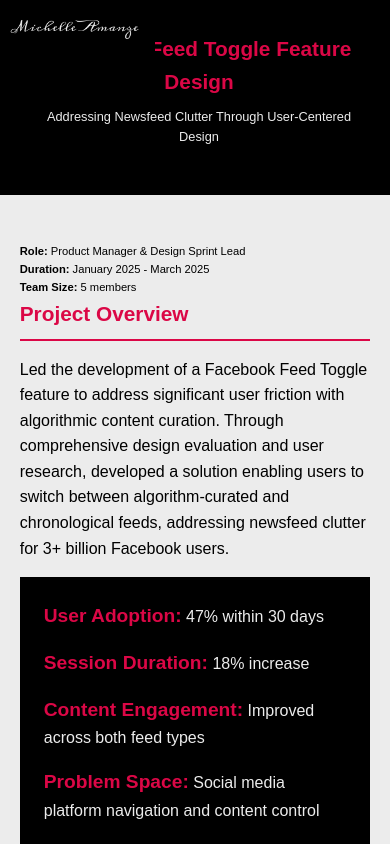
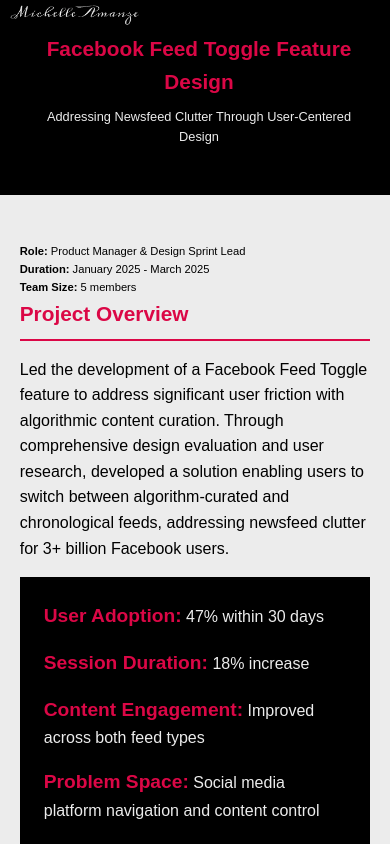
Before and after one commit to Munchy-Mich/My-Portfolio, a plain HTML site: page project3.html in a window 390 px wide. Shown: the top 844 px of the page. Drawn offline with Linux system fonts and the light colour scheme.

Commit message:
Updated Logo

```diff
--- a/project3.html
+++ b/project3.html
@@ -274,7 +274,7 @@
 
       .logo img {
         width: 160px;
-        top: -5px;
+        top: 0px;
         left: -5px;
       }
 
@@ -325,7 +325,7 @@
     <div class="container">
       <div class="header-content">
         <div class="logo">
-          <img src="Logo.JPG">
+          <img src="logo_transparent_cleaned.png">
         </div>
         <div class="title-section">
           <h1>Facebook Feed Toggle Feature Design</h1>
--- a/style.css
+++ b/style.css
@@ -399,6 +399,11 @@ footer {
     color: #db0746;
 }
 
+.footer-icon svg path {
+    fill: #fff !important;
+}
+
+
 /* Responsive Design */
 @media (max-width: 768px) {
     .nav-container nav {
```
Also changed, not shown: project1.html (+2 -2 lines), project2.html (+2 -2 lines), project4.html (+2 -2 lines), project5.html (+2 -2 lines), project6.html (+2 -2 lines), Logo.jpg (deleted), logo_transparent_cleaned.png (added).
